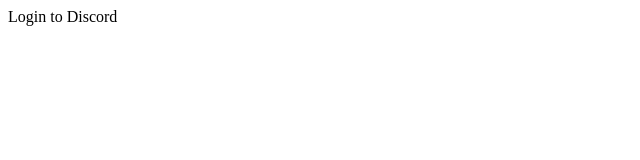
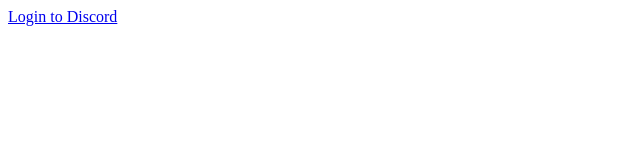
Before and after one commit to RellikDog/oauth-frontend, a website: page public/index.html in a window 1280 px wide. Shown: the whole page, without its empty margins (0-640 px from the left). Drawn offline with Linux system fonts and the light colour scheme.

Commit message:
heroku work

```diff
--- a/public/index.html
+++ b/public/index.html
@@ -6,7 +6,7 @@
 <body>
 <main>
 
-    <div id="oauth"><a href="https://discordapp.com/api/oauth2/authorize?client_id=556605538662612997&redirect_uri=http%3A%2F%2Flocalhost%3A8080%2Foauth&response_type=code&scope=identify%20email"></a> Login to Discord</div>
+    <div id="oauth"><a href="https://discordapp.com/api/oauth2/authorize?client_id=556605538662612997&redirect_uri=http%3A%2F%2Flocalhost%3A8080%2Foauth&response_type=code&scope=identify%20email">Login to Discord</a></div>
 
 </main>
 
```
